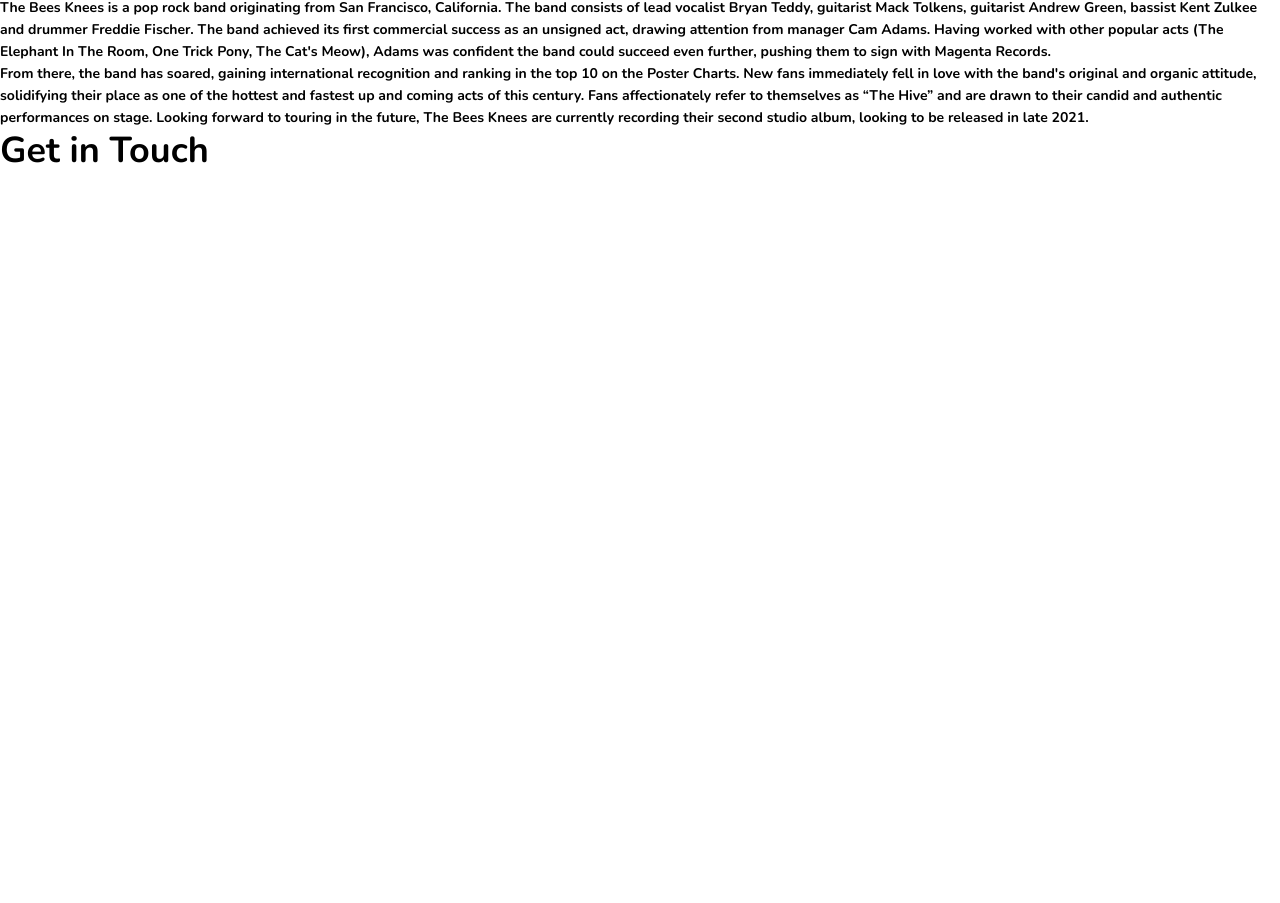
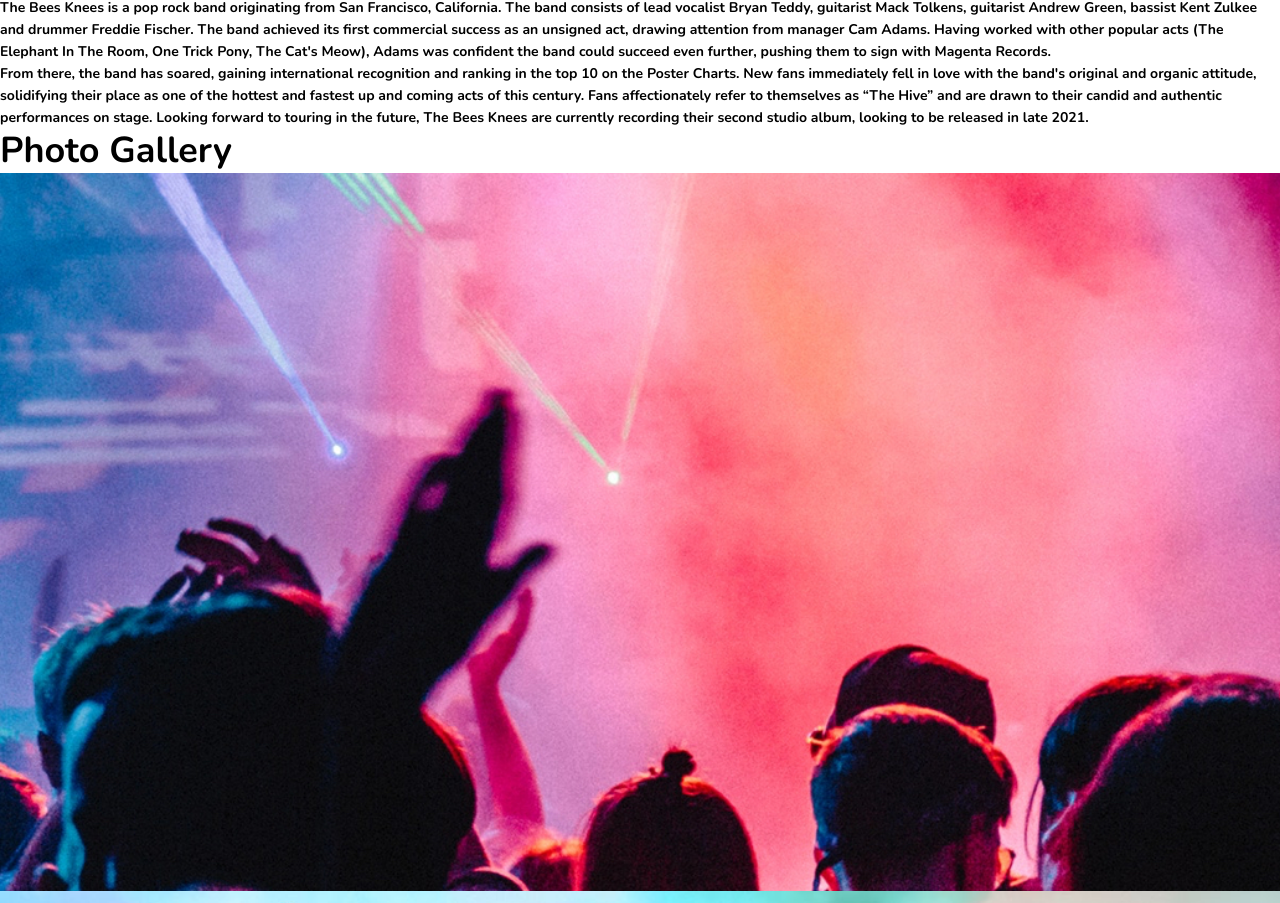
Before and after one commit to SobiahSelvarajah/ss-bandsite, a React (Create React App) app in the folder client/: page / in a window 1280 px wide. Shown: the part 1336-2239 px from the top of the page. Built offline with nearby package versions, Linux system fonts and the light colour scheme; the HTML template or start-up script is replaced by a standard one.

Commit message:
components: galleryPhoto html coded

```diff
--- a/client/src/components/gallery/Gallery.jsx
+++ b/client/src/components/gallery/Gallery.jsx
@@ -1,11 +1,13 @@
 import React from 'react'
+import GalleryHeading from '../galleryHeading/GalleryHeading'
+import GalleryPhoto from '../galleryPhoto/GalleryPhoto'
 import './Gallery.css'
 
 const Gallery = () => {
   return (
     <section className="gallery__container">
-        {/* heading */}
-        {/* photos */}
+        <GalleryHeading/>
+        <GalleryPhoto/>
     </section>
   )
 }
--- /dev/null
+++ b/client/src/components/galleryPhoto/GalleryPhoto.jsx
@@ -0,0 +1,29 @@
+import React from 'react'
+import Photo1 from '../../assets/images/photo-gallery-1.jpg'
+import Photo2 from '../../assets/images/photo-gallery-2.jpg'
+import Photo3 from '../../assets/images/photo-gallery-3.jpg'
+import Photo4 from '../../assets/images/photo-gallery-4.jpg'
+import Photo5 from '../../assets/images/photo-gallery-5.jpg'
+import Photo6 from '../../assets/images/photo-gallery-6.jpg'
+import Photo7 from '../../assets/images/photo-gallery-7.jpg'
+import Photo8 from '../../assets/images/photo-gallery-8.jpg'
+import Photo9 from '../../assets/images/photo-gallery-9.jpg'
+import './GalleryPhoto.css'
+
+const GalleryPhoto = () => {
+  return (
+    <div className="galleryPhoto__container">
+        <img src={Photo1} alt="photo1" className="galleryPhoto__image" />
+        <img src={Photo2} alt="photo2" className="galleryPhoto__image" />
+        <img src={Photo3} alt="photo3" className="galleryPhoto__image" />
+        <img src={Photo4} alt="photo4" className="galleryPhoto__image" />
+        <img src={Photo5} alt="photo5" className="galleryPhoto__image" />
+        <img src={Photo6} alt="photo6" className="galleryPhoto__image" />
+        <img src={Photo7} alt="photo7" className="galleryPhoto__image" />
+        <img src={Photo8} alt="photo8" className="galleryPhoto__image" />
+        <img src={Photo9} alt="photo9" className="galleryPhoto__image" />
+    </div>
+  )
+}
+
+export default GalleryPhoto
```
Also changed, not shown: client/src/components/galleryPhoto/GalleryPhoto.css (added).
